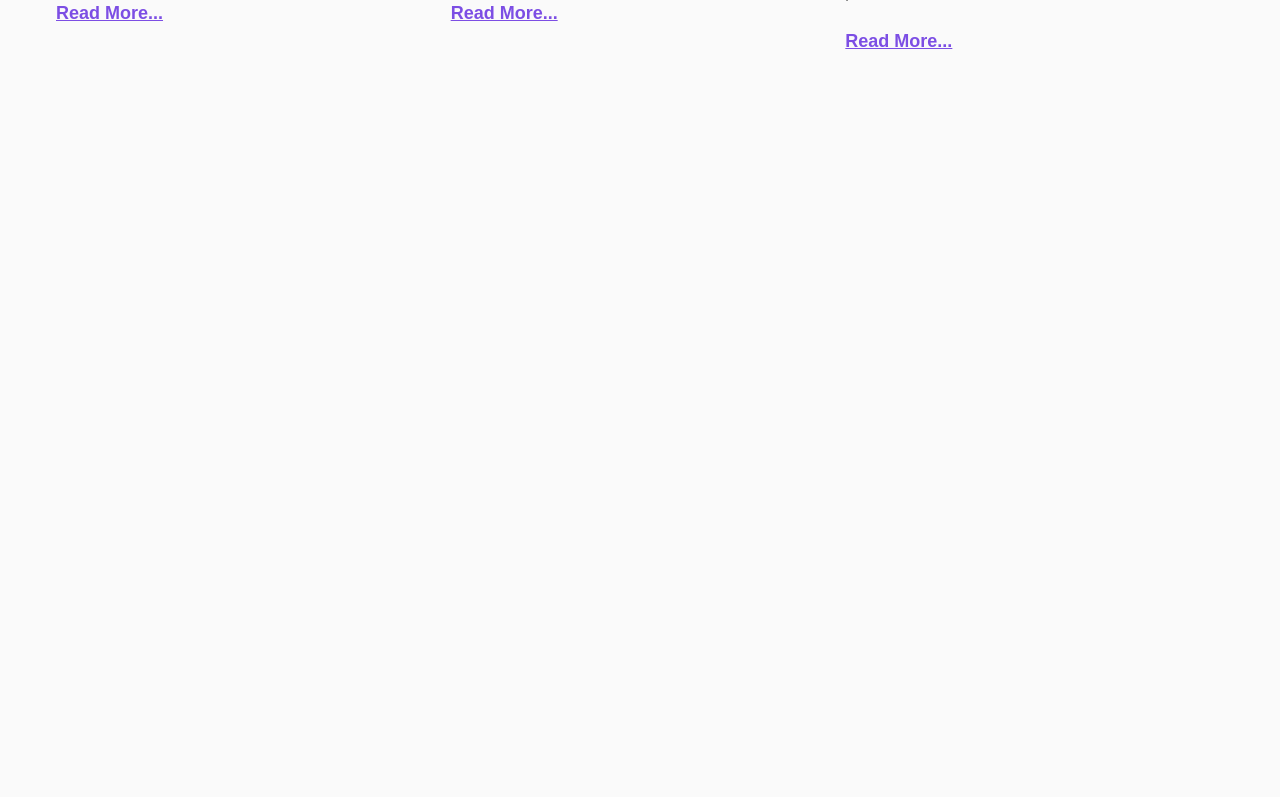
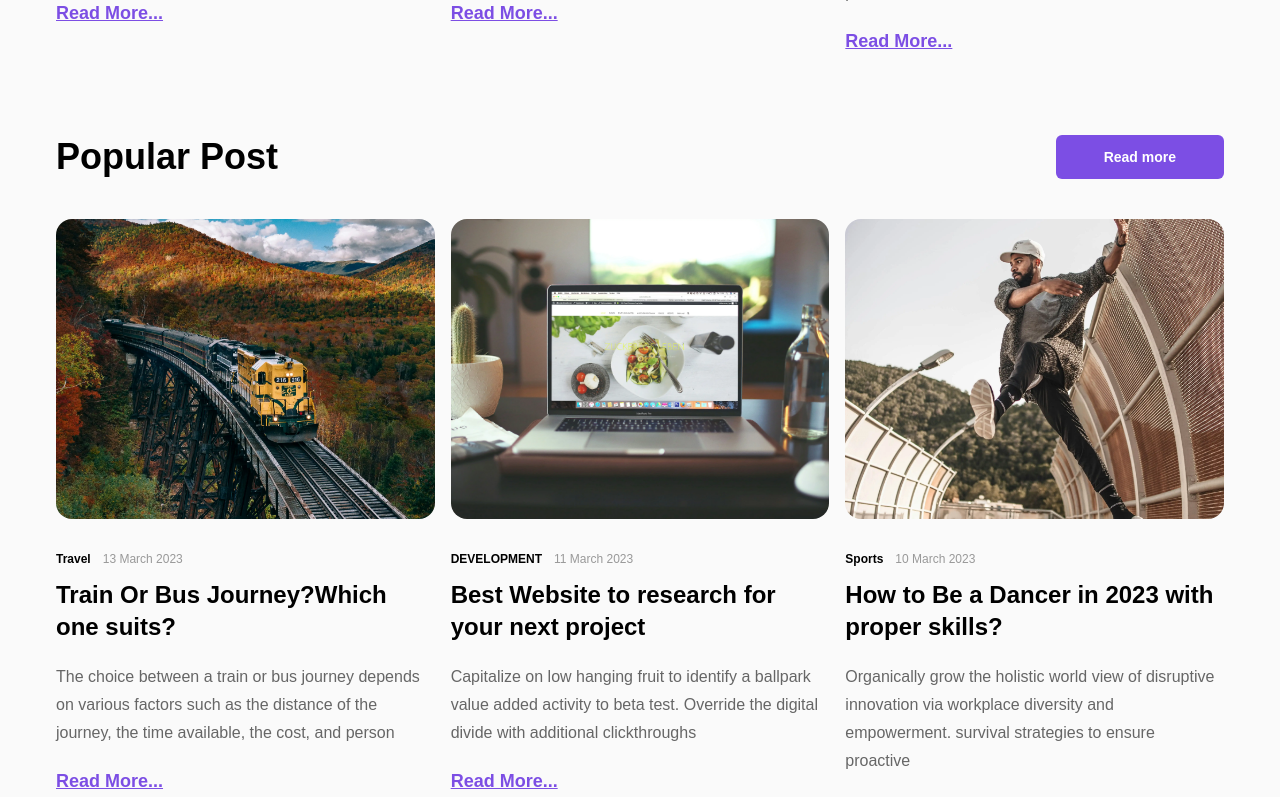
Before and after one commit to SajadPiran/Zarrin, a React (Vite) app: page / in a window 1280 px wide. Shown: the part 2063-2860 px from the top of the page. Before the commit the page ends 2118 px from the top, so only its background shows below. Built offline with nearby package versions, Linux system fonts and the light colour scheme; a web font is replaced by a local one.

Commit message:
feat(home-page): add popular posts

```diff
--- a/src/pages/Home/Home.tsx
+++ b/src/pages/Home/Home.tsx
@@ -71,6 +71,86 @@ function Home() {
         }
     }
 
+    const popularPosts : Array<PostType> = [
+        {
+            id : 5 , category : 'Travel' , date : '13 March 2023' ,
+            title : 'Train Or Bus Journey?Which one suits?',
+            description : 'The choice between a train or bus journey depends on various factors such as the distance of the journey, the time available, the cost, and person ',
+            src : './assets/images/posts/martin-sanchez-pfkzBUh4KyA-unsplash.webp',
+            alt : 'train-or-bus-journey-which-one-suits',
+            caption : 'train-or-bus-journey-which-one-suits',
+            link : 'post',
+            style : {
+                figure : 'w-full h-[250px] xl:h-[300px] 2xl:h-[360px] rounded-2xl overflow-hidden',
+                image : 'w-full h-full'
+            }
+        },
+        {
+            id : 6 , category : 'DEVELOPMENT' , date : '11 March 2023' ,
+            title : 'Best Website to research for your  next project',
+            description : 'Capitalize on low hanging fruit to identify a ballpark value added activity to beta test. Override the digital divide with additional clickthroughs',
+            src : './assets/images/posts/igor-miske-JVSgcV8_vb4-unsplash.webp',
+            alt : 'best-website-to-research-for-your-next-project',
+            caption : 'best-website-to-research-for-your-next-project',
+            link : 'post',
+            style : {
+                figure : 'w-full h-[250px] xl:h-[300px] 2xl:h-[360px] rounded-2xl overflow-hidden',
+                image : 'w-full h-full'
+            }
+        },
+        {
+            id : 7 , category : 'Sports' , date : '10 March 2023' ,
+            title : 'How to Be a Dancer in 2023 with proper skills?',
+            description : 'Organically grow the holistic world view of disruptive innovation via workplace diversity and empowerment. survival strategies to ensure proactive ',
+            src : './assets/images/posts/breakreate-tFA3kJcMUco-unsplash.webp',
+            alt : 'how-to-be-a-dancer-in-2023-with-proper-skills',
+            caption : 'how-to-be-a-dancer-in-2023-with-proper-skills',
+            link : 'post',
+            style : {
+                figure : 'w-full h-[250px] xl:h-[300px] 2xl:h-[360px] rounded-2xl overflow-hidden',
+                image : 'w-full h-full'
+            }
+        },
+        {
+            id : 8 , category : 'Travel' , date : '13 March 2023' ,
+            title : 'Who is the best singer on chart?Know him?',
+            description : 'chart by Billboard which ranks the all-time greatest artists based on their performance on the weekly Billboard Hot 100 and  ',
+            src : './assets/images/posts/austin-neill-hgO1wFPXl3I-unsplash.webp',
+            alt : 'who-is-the-best-singer-on-chart-know-him',
+            caption : 'who-is-the-best-singer-on-chart-know-him',
+            link : 'post',
+            style : {
+                figure : 'w-full h-[250px] xl:h-[300px] 2xl:h-[360px] rounded-2xl overflow-hidden',
+                image : 'w-full h-full'
+            }
+        },
+        {
+            id : 9 , category : 'DEVELOPMENT' , date : '13 March 2023' ,
+            title : 'How to start export import business from home?',
+            description : 'Capitalize on low hanging fruit to identify a ballpark value added activity to beta test. Override the digital divide with additional clickthroughs ',
+            src : './assets/images/posts/Image Placeholder.png',
+            alt : 'how-to-start-export-import-business-from-home',
+            caption : 'how-to-start-export-import-business-from-home',
+            link : 'post',
+            style : {
+                figure : 'w-full h-[250px] xl:h-[300px] 2xl:h-[360px] rounded-2xl overflow-hidden',
+                image : 'w-full h-full'
+            }
+        },
+        {
+            id : 10 , category : 'Sports' , date : '10 March 2023' ,
+            title : 'Make some drinks with chocolates chocolates and milk',
+            description : 'Organically grow the holistic world view of disruptive innovation via workplace diversity and empowerment. survival strategies to ensure proactive',
+            src : './assets/images/posts/Image Placeholder2.png',
+            alt : 'make-some-drinks-with-chocolates-chocolates-and-milk',
+            caption : 'make-some-drinks-with-chocolates-chocolates-and-milk',
+            link : 'post',
+            style : {
+                figure : 'w-full h-[250px] xl:h-[300px] 2xl:h-[360px] rounded-2xl overflow-hidden',
+                image : 'w-full h-full'
+            }
+        },
+    ];
 
     return (
         <>
@@ -154,7 +234,25 @@ function Home() {
                             </article>
                         }
 
-                        { recentPosts.map( post => <Post key={`post-${post.id}`} {...post} />  ) }
+                        { recentPosts.map( post => <Post key={`recentPost-${post.id}`} {...post} />  ) }
+                    </div>
+
+                </section>
+
+                {/* Popular Posts */}
+                <section className="w-full flex flex-col items-center gap-10 mt-20 padding-x">
+
+                    <header className="container flex items-center justify-between">
+
+                        <h2 className="text-2xl lg:text-4xl font-bold">Popular Post</h2>
+                        <Link to='popular-posts' className="w-fit font-bold text-xs lg:text-sm text-white bg-primary px-8 lg:px-12 py-3 rounded-md">
+                            Read more
+                        </Link>
+
+                    </header>
+
+                    <div className="container grid gap-4 grid-cols-1 md:grid-cols-2 lg:grid-cols-3">
+                        { popularPosts.map( post => <Post key={`popularPost-${post.id}`} {...post} />  ) }
                     </div>
 
                 </section>
```
